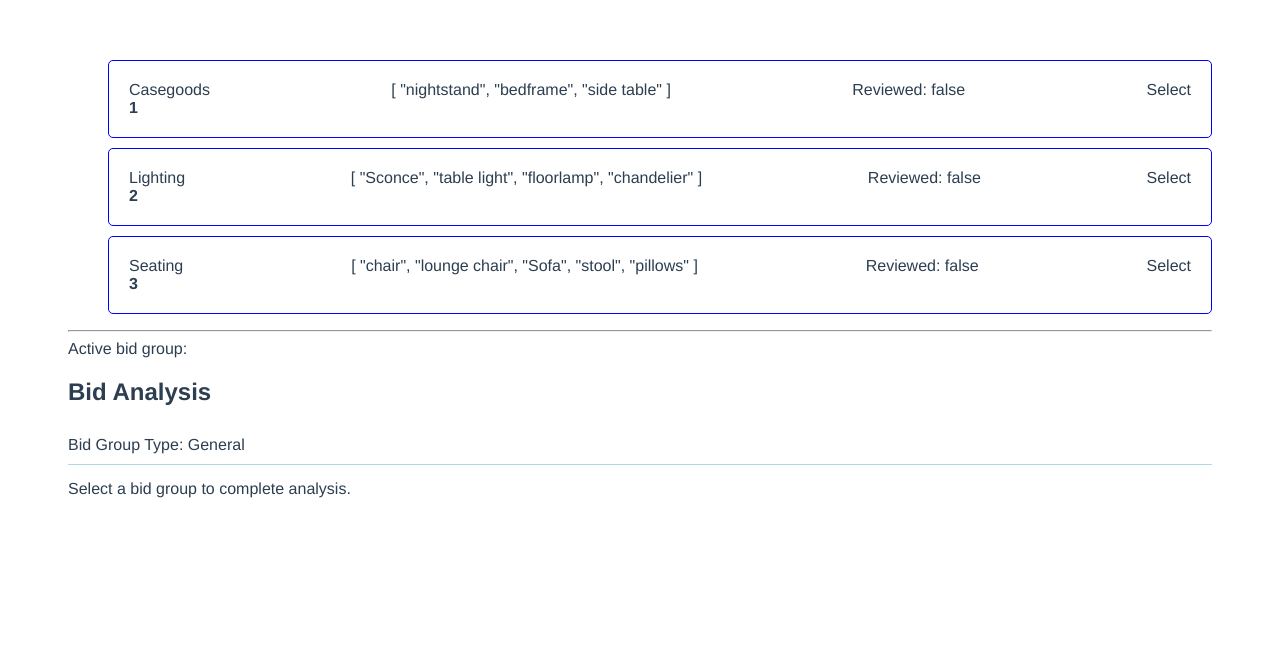
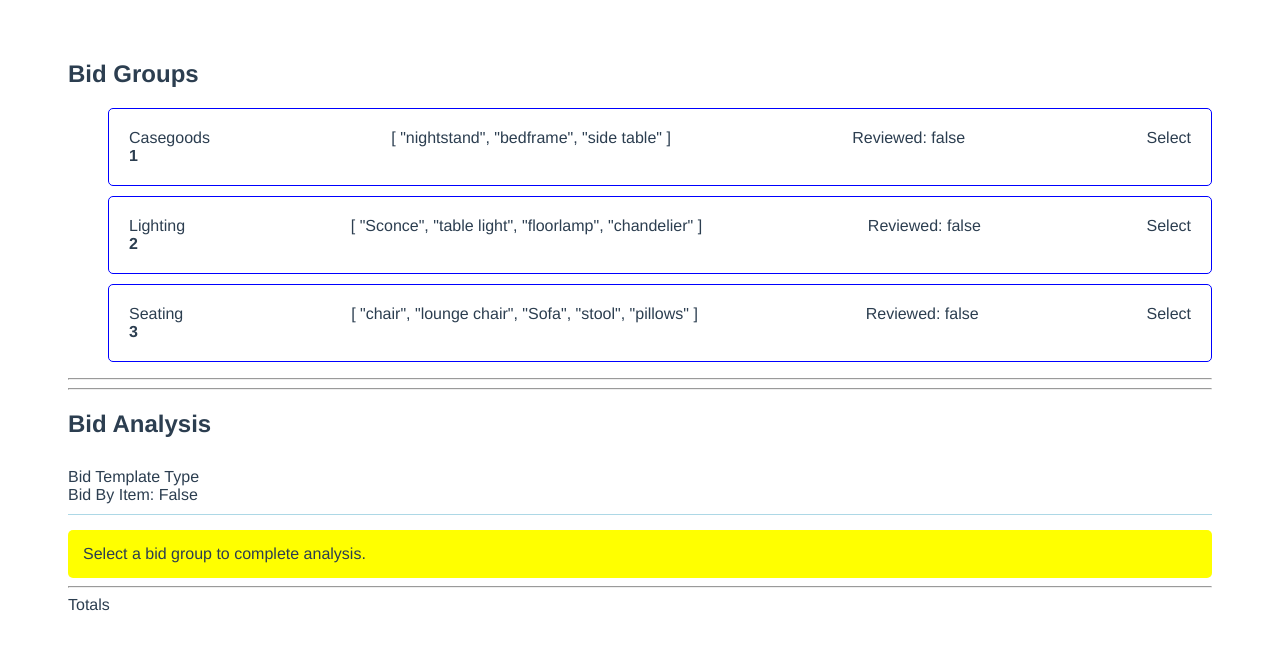
Before and after one commit to pandyrichter/rfq-demo, a Vue app: page / in a window 1280 px wide. Shown: the top 650 px of the page. Built offline with nearby package versions, Linux system fonts and the light colour scheme.

Commit message:
Add prep for quote creation. Basic style and content adjustments to BidAnalysis component.

```diff
--- a/src/App.vue
+++ b/src/App.vue
@@ -1,6 +1,7 @@
 <template>
   <div id="app">
     <!-- <router-view/> -->
+    <h2>Bid Groups</h2>
     <ul class="bidgroup-list">
       <bid-group
         v-for="bidgroup in bidGroups"
@@ -11,15 +12,21 @@
       </bid-group>
     </ul>
     <hr>
-    <div>Active bid group: {{ currentBidGroupID }}</div>
+    <div v-if="currentBidGroupID">Active bid group: <strong>{{ currentBidGroup.name }}</strong></div>
+    <hr>
     <bid-analysis>
-      <vendor-block v-for="(vendor, index) in currentBidVendors" :key="`vendor-${index}`" :vendor="vendor"></vendor-block>
+      <div v-if="!currentBidGroupID" class="analysis-placeholder">Select a bid group to complete analysis.</div>
+      <vendor-block v-for="(vendor, index) in currentBidVendors"
+      :key="`vendor-${index}`"
+      :vendor="vendor">
+      </vendor-block>
       <item-block
       v-for="(item, index) in currentBidItems"
       :key="`item-${index}`"
-      :item="item"
-      >
+      :item="item">
       </item-block>
+      <hr>
+      <div>Totals</div>
     </bid-analysis>
   </div>
 </template>
@@ -38,6 +45,7 @@ export default {
     ...mapGetters([
       'bidGroups',
       'currentBidGroupID',
+      'currentBidGroup',
       'currentBidItems',
       'currentBidVendors'
     ])
@@ -51,7 +59,7 @@ export default {
 }
 </script>
 
-<style>
+<style lang="postcss" scoped>
 #app {
   font-family: 'Avenir', Helvetica, Arial, sans-serif;
   -webkit-font-smoothing: antialiased;
@@ -59,4 +67,10 @@ export default {
   color: #2c3e50;
   margin: 60px;
 }
+
+.analysis-placeholder {
+  background-color: yellow;
+  border-radius: 5px;
+  padding: 15px;
+}
 </style>
--- a/src/components/BidAnalysis.vue
+++ b/src/components/BidAnalysis.vue
@@ -2,7 +2,8 @@
   <div class="bidanalysis">
       <h2>Bid Analysis</h2>
       <div class="bidanalysis__toolbar">
-          <div>Bid Group Type: General</div>
+          <div>Bid Template Type</div>
+          <div>Bid By Item: False</div>
       </div>
       <slot>
           Select a bid group to complete analysis.
--- a/src/components/BidGroup.vue
+++ b/src/components/BidGroup.vue
@@ -37,6 +37,7 @@ export default {
   justify-content: space-between;
   margin-bottom: 10px;
   padding: 20px;
+  cursor: pointer;
 
   &:hover {
       background-color: lightgray;
--- a/src/store/index.js
+++ b/src/store/index.js
@@ -46,7 +46,8 @@ const state = {
       reviewed: false,
       vendors: ['SquishyChair', 'OunceBounce']
     }
-  }
+  },
+  quotes: {}
 }
 
 export default new Vuex.Store({
--- a/src/store/mutations.js
+++ b/src/store/mutations.js
@@ -1,3 +1,5 @@
+import Vue from 'vue'
+
 export const setCurrentBidGroup = (state, id) => {
   state.currentBidGroupID = id
   console.log(`CurrentBidGroup: ${state.currentBidGroupID}`)
@@ -6,3 +8,14 @@ export const setCurrentBidGroup = (state, id) => {
   }
   state.bidGroups[id].reviewed = true
 }
+
+export const createQuote = (state, id, item, vendor, price) => {
+  Vue.set(state.quotes, id, {
+    id,
+    item,
+    vendor,
+    price,
+    selected: false,
+    timestamp: Date.now()
+  })
+}
```
